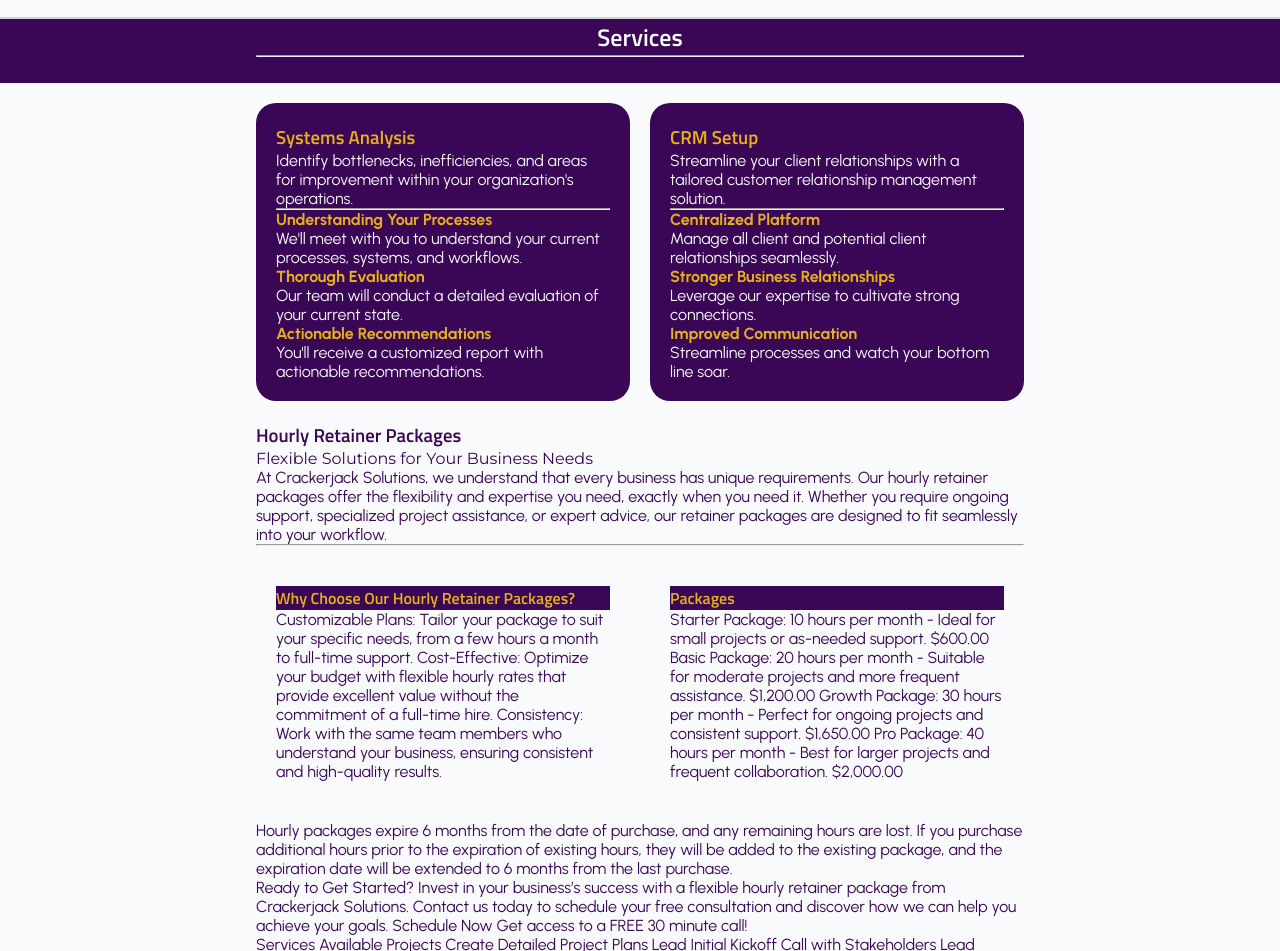
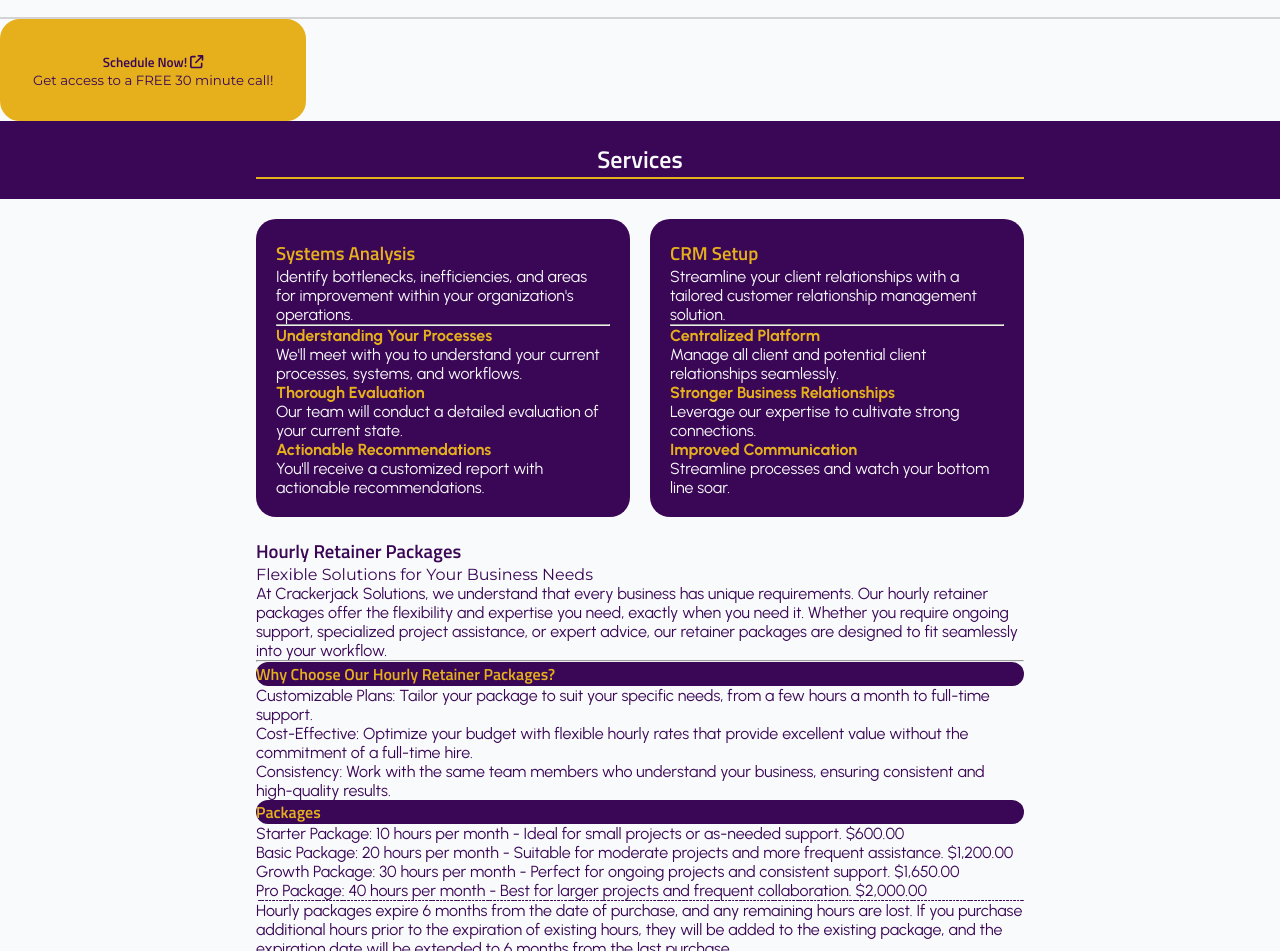
Before and after one commit to mattfishcodes/crackerjack-react, a Next.js app: page /services in a window 1280 px wide. Shown: the part 61-1012 px from the top of the page. Built offline with nearby package versions, Linux system fonts and the light colour scheme.

Commit message:
extract ScheduleButton component

```diff
--- /dev/null
+++ b/src/app/components/ScheduleButton.module.scss
@@ -0,0 +1,38 @@
+.button {
+    cursor: pointer;
+    border: 3px solid;
+    border-radius: 20px;
+    padding: 30px;
+    transition: all 200ms;
+
+    span {
+        font-family: var(--font-titillium-web);
+    }
+
+    p {
+        font-family: var(--font-montserrat);
+    }
+
+}
+
+.dark {
+    color: $secondary;
+    background-color: $primary;
+    border-color: $primary;
+
+    &:hover {
+        color: $light;
+        border-color: $light;
+    }
+}
+
+.light {
+    color: $primary;
+    background-color: $secondary;
+    border-color: $secondary;
+
+    &:hover {
+        background-color: $light;
+        border-color: $primary;
+    }
+}
--- /dev/null
+++ b/src/app/components/ScheduleButton.tsx
@@ -0,0 +1,21 @@
+import React from "react";
+import { FontAwesomeIcon } from "@fortawesome/react-fontawesome";
+import { faArrowUpRightFromSquare } from '@fortawesome/free-solid-svg-icons';
+import styles from './ScheduleButton.module.scss';
+
+type ScheduleButtonTypes = {
+    color: string
+}
+
+export default ({ color }: ScheduleButtonTypes) => {
+    if (color !== 'light' && color !== 'dark') {
+        throw new TypeError(`prop 'color' must be one of 'light', 'dark'`)
+    }
+
+    return (
+        <button className={`${styles.button} ${styles[color]}`}>
+          <span>Schedule Now! <FontAwesomeIcon icon={faArrowUpRightFromSquare}/></span>
+          <p>Get access to a FREE 30 minute call!</p>
+        </button>
+    )
+}
--- a/src/app/page.tsx
+++ b/src/app/page.tsx
@@ -1,6 +1,7 @@
 import Image from 'next/image';
 import styles from './page.module.scss';
 import Section from './components/Section';
+import ScheduleButton from './components/ScheduleButton';
 
 export default function Home() {
   return (
@@ -51,10 +52,7 @@
 
         <p>Picture a world where you&apos;re not buried in the day-to-day grind, while also having more time to do what you love. Crackerjack Solutions is here to turn that vision into your reality. So, why not get in touch today and unlock your business&apos;s full potential?</p>
 
-        <button className={styles.scheduleBtn}>
-          <span>Schedule Now!</span>
-          <p>Get access to a FREE 30 minute call!</p>
-        </button>
+        <ScheduleButton color='dark'/>
       </div>
     </main>
   );
--- a/src/app/services/page.module.scss
+++ b/src/app/services/page.module.scss
@@ -3,9 +3,17 @@
     background-color: $primary;
     text-align: center;
     min-height: 8vh;
+    padding: 20px 0;
+    display: flex;
+    flex-flow: column nowrap;
+    justify-content: center;
+    align-items: center;
 
     hr {
-        color: $secondary;
+        flex: 0;
+        border: 2px solid $secondary;
+        border-bottom: none;
+        width: 60vw;
     }
 }
 
@@ -19,7 +27,12 @@
 .flexitem {
     flex: 1 0 calc(50% - 20px);
     padding: 20px;
-    // color: $light;
-    // background-color: $primary;
     border-radius: 20px;
 }
+
+.dottedHr {
+    border-bottom: none;
+    border-image-source: url("/dash.svg");
+    border-image-repeat: round;
+    border-image-slice: 18%;
+}
--- a/src/app/services/page.tsx
+++ b/src/app/services/page.tsx
@@ -1,9 +1,12 @@
 import React from "react";
 import styles from './page.module.scss';
+import ScheduleButton from "../components/ScheduleButton";
 
 export default () => {
     return (
         <main>
+            <ScheduleButton color='light'/>
+
             <header className={styles.header}>
                 <h2>Services</h2>
                 <hr />
@@ -68,34 +71,41 @@
 
                 <h3>Hourly Retainer Packages</h3>
 
-                <p style={{fontFamily: 'var(--font-montserrat)'}}>Flexible Solutions for Your Business Needs</p>
+                <p style={{ fontFamily: 'var(--font-montserrat)' }}>Flexible Solutions for Your Business Needs</p>
 
                 <p>At Crackerjack Solutions, we understand that every business has unique requirements. Our hourly retainer packages offer the flexibility and expertise you need, exactly when you need it. Whether you require ongoing support, specialized project assistance, or expert advice, our retainer packages are designed to fit seamlessly into your workflow.</p>
 
                 <hr />
 
-                <div className={styles.flexbox}>
-                    <div className={styles.flexitem}>
-                        <h4 className='secondary bg-primary'>Why Choose Our Hourly Retainer Packages?</h4>
-                        Customizable Plans: Tailor your package to suit your specific needs, from a few hours a month to full-time support.
-                        Cost-Effective: Optimize your budget with flexible hourly rates that provide excellent value without the commitment of a full-time hire.
-                        Consistency: Work with the same team members who understand your business, ensuring consistent and high-quality results.
-                    </div>
-                    <div className={styles.flexitem}>
-                        <h4 className='secondary bg-primary'>Packages</h4>
+                <div>
+                    <h4 className='secondary bg-primary' style={{ borderRadius: '20px' }}>Why Choose Our Hourly Retainer Packages?</h4>
+                    <p>Customizable Plans: Tailor your package to suit your specific needs, from a few hours a month to full-time support.</p>
+                    <p>Cost-Effective: Optimize your budget with flexible hourly rates that provide excellent value without the commitment of a full-time hire.</p>
+                    <p>Consistency: Work with the same team members who understand your business, ensuring consistent and high-quality results.</p>
+                </div>
+                <div>
+                    <h4 className='secondary bg-primary' style={{ borderRadius: '20px' }}>Packages</h4>
+                    <p>
                         Starter Package: 10 hours per month &#45; Ideal for small projects or as-needed support.
                         $600.00
+                    </p>
+                    <p>
                         Basic Package: 20 hours per month &#45; Suitable for moderate projects and more frequent assistance.
                         $1,200.00
+                    </p>
+                    <p>
                         Growth Package: 30 hours per month &#45; Perfect for ongoing projects and consistent support.
                         $1,650.00
+                    </p>
+                    <p>
                         Pro Package: 40 hours per month &#45; Best for larger projects and frequent collaboration.
                         $2,000.00
-                    </div>
+                    </p>
                 </div>
 
+                <hr className={styles.dottedHr}/>
                 <div>Hourly packages expire 6 months from the date of purchase, and any remaining hours are lost. If you purchase additional hours prior to the expiration of existing hours, they will be added to the existing package, and the expiration date will be extended to 6 months from the last purchase.</div>
-
+                <hr className={styles.dottedHr}/>
             </div>
 
             <div>
```
Also changed, not shown: src/app/page.module.scss (+0 -22 lines), public/dash.svg (added).
